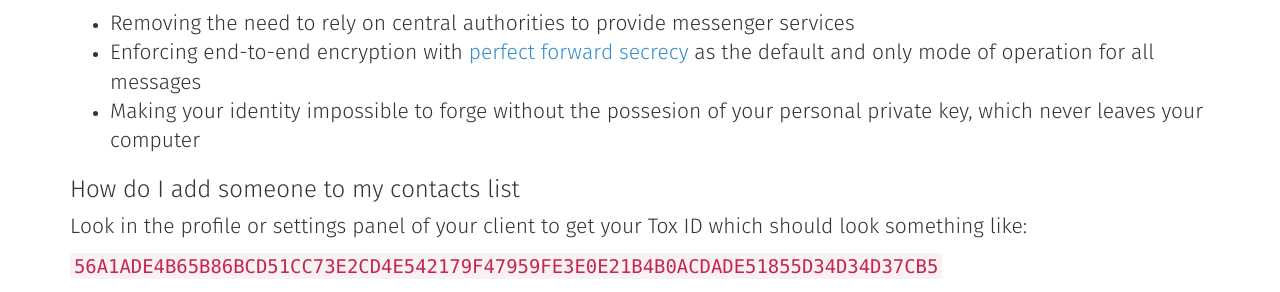
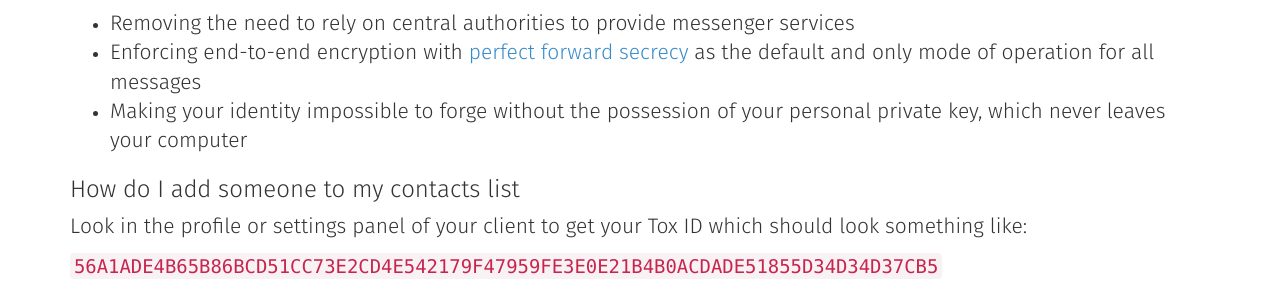
Before and after one commit to TokTok/website, a Jekyll site: the page built from toktok/faq.md, in a window 1280 px wide. Shown: the part 533-825 px from the top of the page. Built offline with Jekyll 4.4.1, drawn with Linux system fonts in a browser that asks for light colours; nearby versions of some CDN libraries.

Commit message:
correct spelling

```diff
--- a/toktok/faq.md
+++ b/toktok/faq.md
@@ -29,7 +29,7 @@ suggestion: [support@lists.tox.chat](mailto:support@lists.tox.chat)
 -   Enforcing end-to-end encryption
 with [perfect forward secrecy](https://en.wikipedia.org/wiki/Forward_secrecy)
 as the default and only mode of operation for all messages
--   Making your identity impossible to forge without the possesion of your
+-   Making your identity impossible to forge without the possession of your
 personal private key, which never leaves your computer
 
 ## How do I add someone to my contacts list
```
